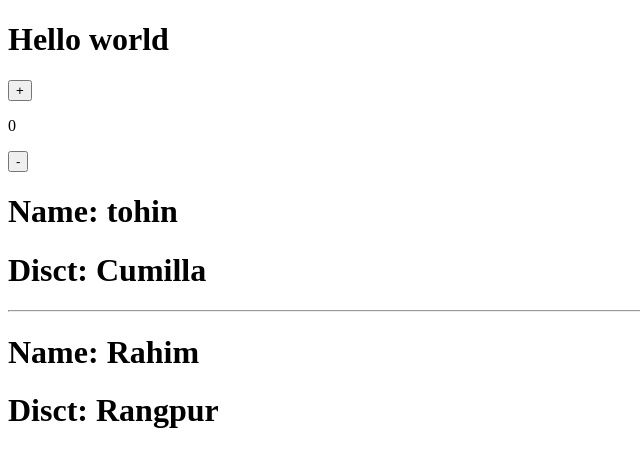
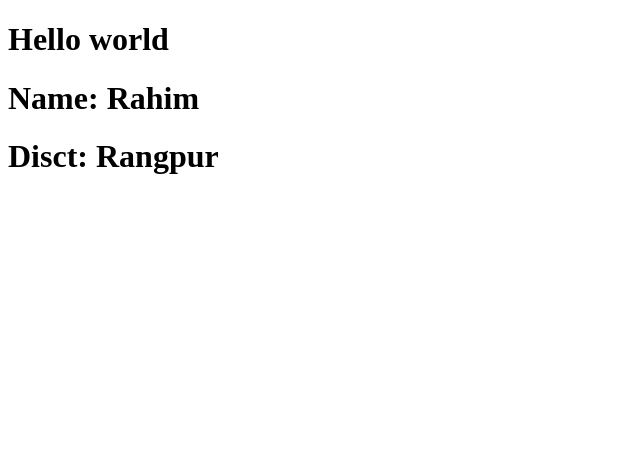
Before and after one commit to faysalahmed10/ReactBasic, a React (Create React App) app: page / in a window 1280 px wide. Shown: the top 466 px of the page, without its empty margins (0-640 px from the left). Built offline with nearby package versions, Linux system fonts and the light colour scheme.

Commit message:
use effect  work

```diff
--- a/src/App.jsx
+++ b/src/App.jsx
@@ -1,20 +1,18 @@
-import React,{useState} from 'react'
+import React,{useEffect} from 'react'
 import About from './About';
 
 const App = () =>{
 
-        const [number,setNumber] = useState(0)
+       useEffect (()=>{
+           console.log('Hello effect sunny')
+       },[])
 
 
     return (
         <>
             <h1>Hello world</h1>
 
-            <button onClick={()=> setNumber(number+1)} >+</button>
-            <p>{number}</p>
-            <button onClick={()=>setNumber(number-1)} >-</button>
-            <About name="tohin" dist="Cumilla" />
-            <hr/>
+
             <About name="Rahim" dist="Rangpur" />
         </>
     )
```
